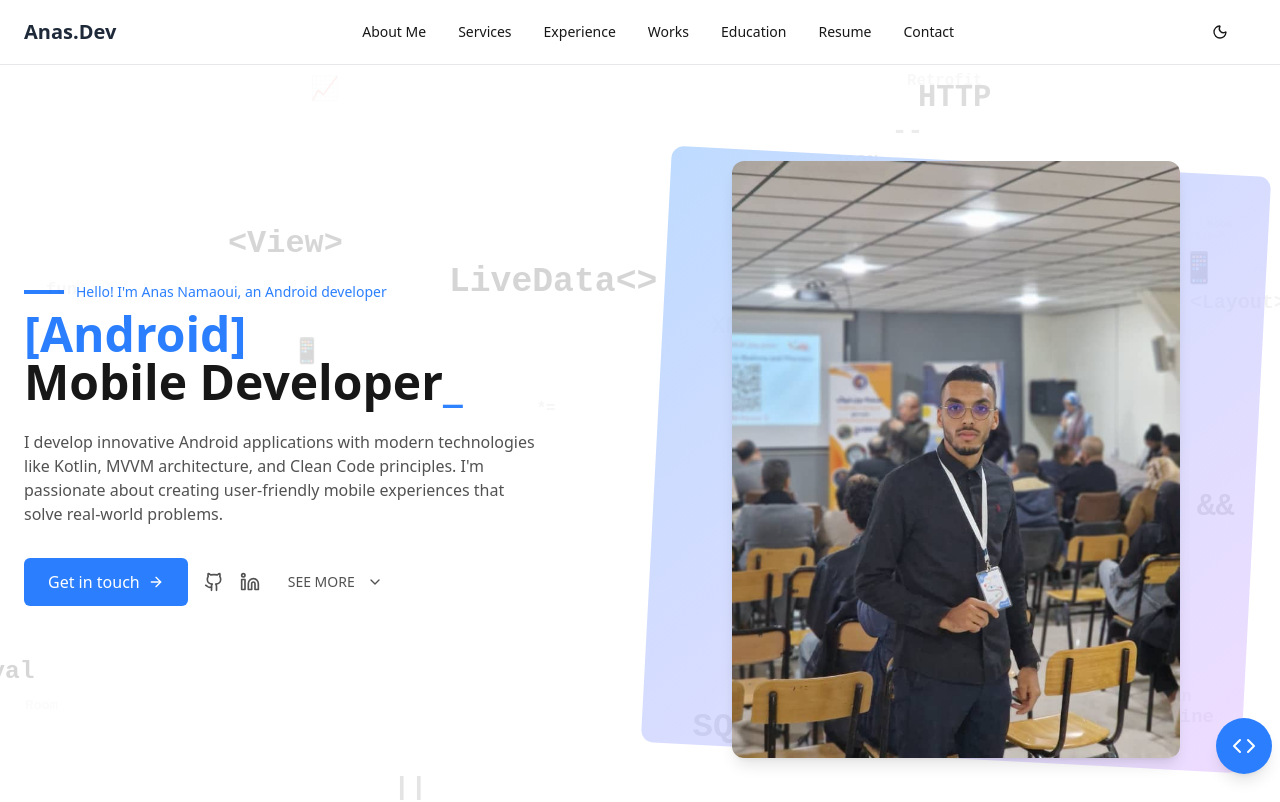
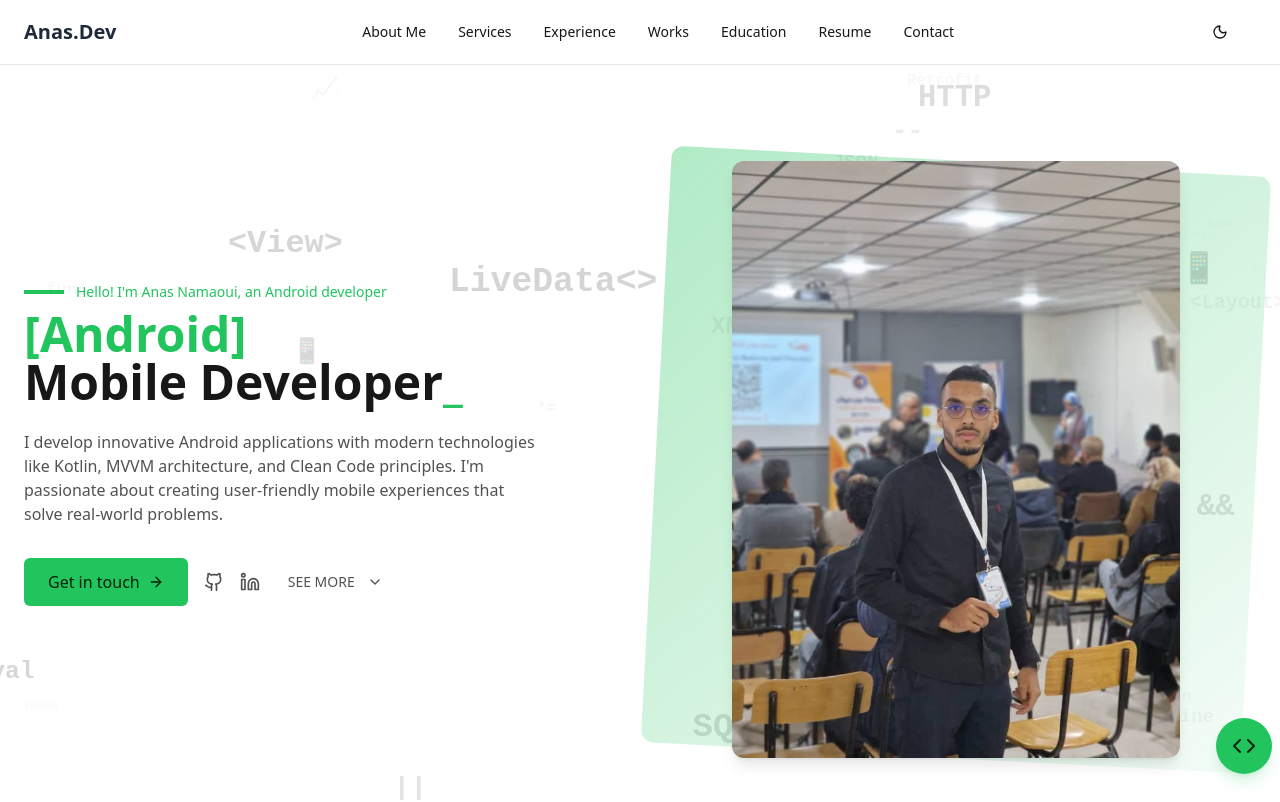
Before and after one commit to DervinAn/Anas.com, a React (Vite) app: page / in a window 1280 px wide. Shown: the top 802 px of the page. Built offline with nearby package versions, Linux system fonts and the light colour scheme.

Commit message:
Restore green accents throughout hero section

```diff
--- a/src/components/home/Hero.jsx
+++ b/src/components/home/Hero.jsx
@@ -10,13 +10,13 @@ export function Hero() {
         <div className="grid grid-cols-1 lg:grid-cols-2 gap-8 items-center">
           <div className="order-2 lg:order-1">
             <div className="mb-2 flex items-center">
-              <div className="h-1 w-10 bg-blue-500 mr-3"></div>
-              <p className="text-sm font-medium text-blue-500">Hello! I'm Anas Namaoui, an Android developer</p>
+              <div className="h-1 w-10 bg-primary mr-3"></div>
+              <p className="text-sm font-medium text-primary">Hello! I'm Anas Namaoui, an Android developer</p>
             </div>
 
             <h1 className="text-3xl md:text-4xl lg:text-5xl font-bold mb-6">
-              <span className="text-blue-500">[Android]</span><br />
-              Mobile Developer<span className="text-blue-500 blink">_</span>
+              <span className="text-primary">[Android]</span><br />
+              Mobile Developer<span className="text-primary blink">_</span>
             </h1>
 
             <p className="text-neutral-600 dark:text-neutral-400 mb-8 max-w-lg">
@@ -24,7 +24,7 @@ export function Hero() {
             </p>
 
             <div className="flex flex-wrap items-center gap-4 mb-8">
-              <a href="#contact" className="inline-flex items-center bg-blue-500 hover:bg-blue-600 text-white font-medium px-6 py-3 rounded-md transition-colors">
+              <a href="#contact" className="inline-flex items-center bg-primary hover:bg-primary/90 text-primary-foreground font-medium px-6 py-3 rounded-md transition-colors">
                 <span>Get in touch</span>
                 <ArrowRight className="ml-2 h-4 w-4" />
               </a>
@@ -34,7 +34,7 @@ export function Hero() {
                   <a
                     key={link.name}
                     href={link.url}
-                    className="text-neutral-600 dark:text-neutral-400 hover:text-blue-500 dark:hover:text-blue-400 transition-colors"
+                    className="text-neutral-600 dark:text-neutral-400 hover:text-primary transition-colors"
                     aria-label={link.name}
                   >
                     <link.icon className="h-5 w-5" />
@@ -45,7 +45,7 @@ export function Hero() {
               <Button
                 variant="ghost"
                 size="sm"
-                className="text-sm text-neutral-600 dark:text-neutral-400 hover:text-blue-500 dark:hover:text-blue-400 font-medium flex items-center"
+                className="text-sm text-neutral-600 dark:text-neutral-400 hover:text-primary font-medium flex items-center"
                 onClick={() => {
                   document.getElementById('services')?.scrollIntoView({ behavior: 'smooth' });
                 }}
@@ -58,13 +58,13 @@ export function Hero() {
 
           <div className="order-1 lg:order-2 relative">
             <div className="relative">
-              <div className="bg-gradient-to-br from-blue-200 to-purple-500/20 absolute inset-0 rounded-xl transform rotate-3"></div>
+              <div className="bg-gradient-to-br from-primary/35 to-primary/5 absolute inset-0 rounded-xl transform rotate-3"></div>
               <img
                 src={anasProfile}
                 alt="Anas Namaoui"
                 className="relative z-10 rounded-xl object-cover w-full max-w-md mx-auto shadow-lg"
               />
-              <div className="absolute -bottom-4 -right-4 bg-blue-500 text-white p-4 rounded-full shadow-lg z-20">
+              <div className="absolute -bottom-4 -right-4 bg-primary text-primary-foreground p-4 rounded-full shadow-lg shadow-primary/20 z-20">
                 <Code className="h-6 w-6" />
               </div>
             </div>
```
Also changed, not shown: 5 other files (tests, documents, lock files or other folders).
